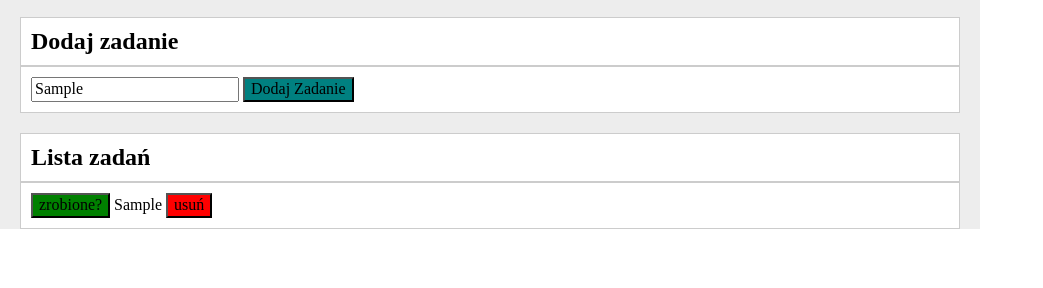
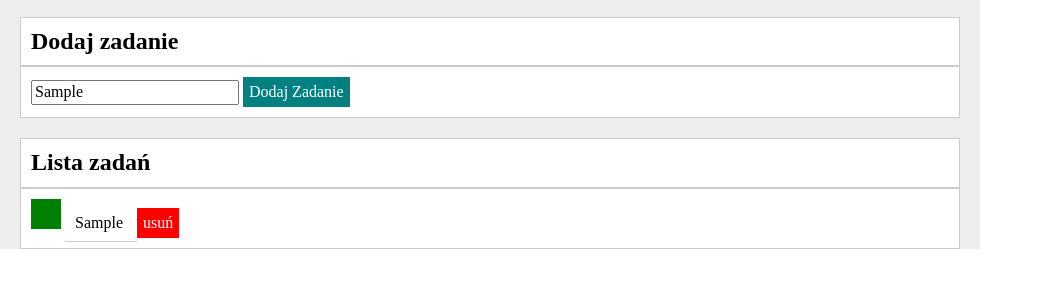
Before and after one commit to Wezarion/quest_center, a plain HTML site: page index.html in a window 1280 px wide. Both pictures are taken after typing "Sample" into the empty fields and a click on the button "Dodaj Zadanie". Shown: the part 60-348 px from the top of the page, without its empty margins (0-1043 px from the left). Drawn offline with nearby package versions, Linux system fonts and the light colour scheme.

Commit message:
update buttons

```diff
--- a/css/button.css
+++ b/css/button.css
@@ -1,16 +1,21 @@
 .button {
-    border: 1px solid ;
+    border: none;
+    height: 30px;
+    min-width: 30px;
 }
 
-.button--addTask {
+.button__addTask {
     background-color: teal;
+    color: white;
+}
+
+.button__done {
+    background-color: green;
+    color: white;
 
 }
 
-.button--done {
-    background-color: green;
+.button__remove {
+    background-color: red;
+    color: white;
 }
-
-.button--remove {
-    background-color: red;
-}
--- a/css/form.css
+++ b/css/form.css
@@ -2,20 +2,17 @@
     display: grid;
     max-width: 980px;
     background-color: #ededed;
-    grid-template-columns: repeat(5, 1fr);
+    grid-template-columns: repeat(1fr);
     grid-template-areas:
-    "hd hd hd hd hd"
-    "mq mq mq mq mq"
-    "ma ma ma ma ma"
-    "se se se se se"
-    "sl sl sl sl sl"
+    "hd"
+    "mq"
+    "ma"
+    "se"
+    "sl"
 }
 
 .form__title {
     grid-area: hd;
-    display: flex;
-    flex-direction: row;
-    align-items: flex-start;
     margin: 20px;
 }
 
@@ -45,9 +42,20 @@
 
 .form__tasks--list {
     grid-area: sl;
+    display:flex;
+    flex-direction: column;
     border: 1px solid #ccc;
     margin: 0px 20px;
     padding: 10px;
     list-style: none;
     background-color: white;
 }
+
+.form__tasks--content {
+    border-bottom: 1px solid #ccc;
+    padding: 10px;
+}
+
+.form__tasks--done {
+    text-decoration: line-through #ccc;
+}
--- a/index.html
+++ b/index.html
@@ -27,7 +27,7 @@
 
         <form class="form__main js-form">
             <input class="js-newTask" placeholder="Co do zrobienia?">
-            <button class="button--addTask">Dodaj Zadanie</button>
+            <button class="button button__addTask">Dodaj Zadanie</button>
         </form>
 
         <h2 class="form__tasks">
--- a/js/script.js
+++ b/js/script.js
@@ -43,12 +43,14 @@
 
         for (const task of tasks) {
             htmlString += `
-                <li
-                    ${task.done ? " style=\"text-decoration: line-through\"" : ""}
-                >
-                    <button class="js-done button--done">zrobione?</button>
-                    ${task.content}
-                    <button class="js-remove button--remove">usuń</button>
+                <li class="form__task--list js-task">
+                    <button class="js-done button button__done">
+                        ${task.done ? "Y" : ""}
+                    </button>
+                    <span class="form__tasks--content${ task.done ? " class=\"form__task--done\"" : ""}">
+                        ${task.content}
+                    </span>
+                    <button class="js-remove button button__remove">usuń</button>
                 </li>
             `;
         }
```
